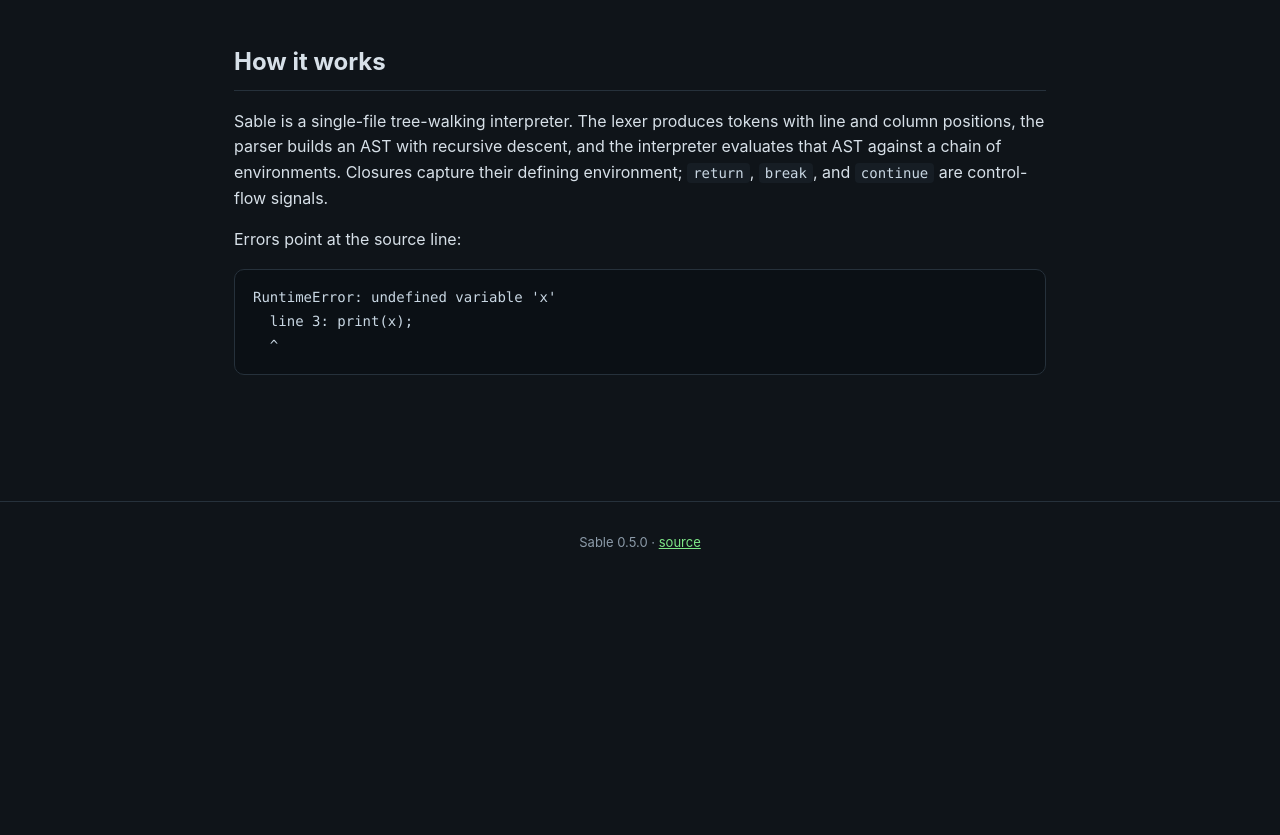
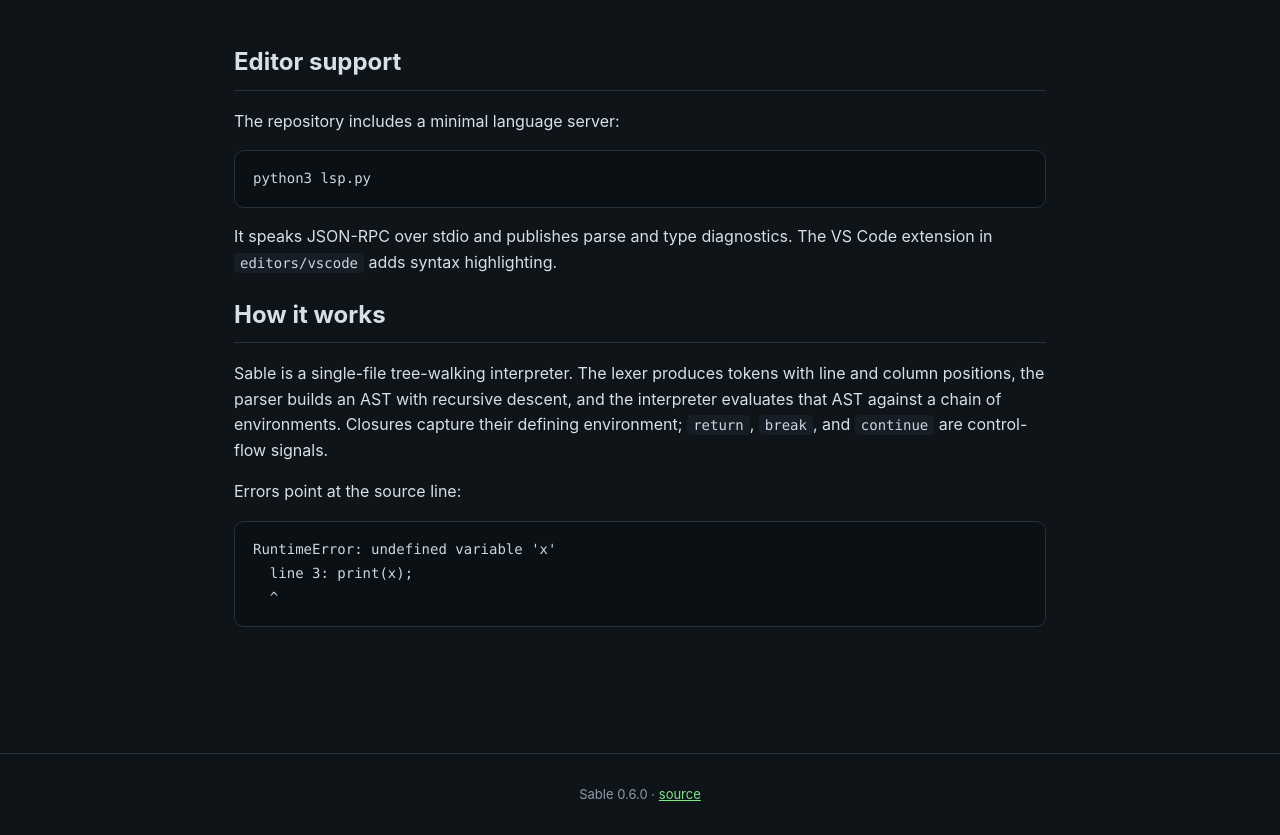
Before and after one commit to prenjith/sable, a plain HTML site: page docs/index.html in a window 1280 px wide. Shown: the part 5598-6433 px from the top of the page. Before the commit the page ends 6181 px from the top, so only its background shows below. Drawn offline with Linux system fonts and the light colour scheme.

Commit message:
docs: language server

```diff
--- a/docs/index.html
+++ b/docs/index.html
@@ -296,6 +296,11 @@ print(wait(task));</code></pre>
 </section>
 
 <section>
+  <h2>Editor support</h2>
+  <p>The repository includes a minimal language server:</p>
+  <pre><code>python3 lsp.py</code></pre>
+  <p>It speaks JSON-RPC over stdio and publishes parse and type diagnostics. The VS Code extension in <code>editors/vscode</code> adds syntax highlighting.</p>
+
   <h2>How it works</h2>
   <p>Sable is a single-file tree-walking interpreter. The lexer produces tokens with line and column positions, the parser builds an AST with recursive descent, and the interpreter evaluates that AST against a chain of environments. Closures capture their defining environment; <code>return</code>, <code>break</code>, and <code>continue</code> are control-flow signals.</p>
   <p>Errors point at the source line:</p>
@@ -307,7 +312,7 @@ print(wait(task));</code></pre>
 </main>
 
 <footer>
-  Sable 0.5.0 · <a href="https://github.com/prenjith/sable">source</a>
+  Sable 0.6.0 · <a href="https://github.com/prenjith/sable">source</a>
 </footer>
 
 </body>
```
Also changed, not shown: CHANGELOG.md, README.md.
